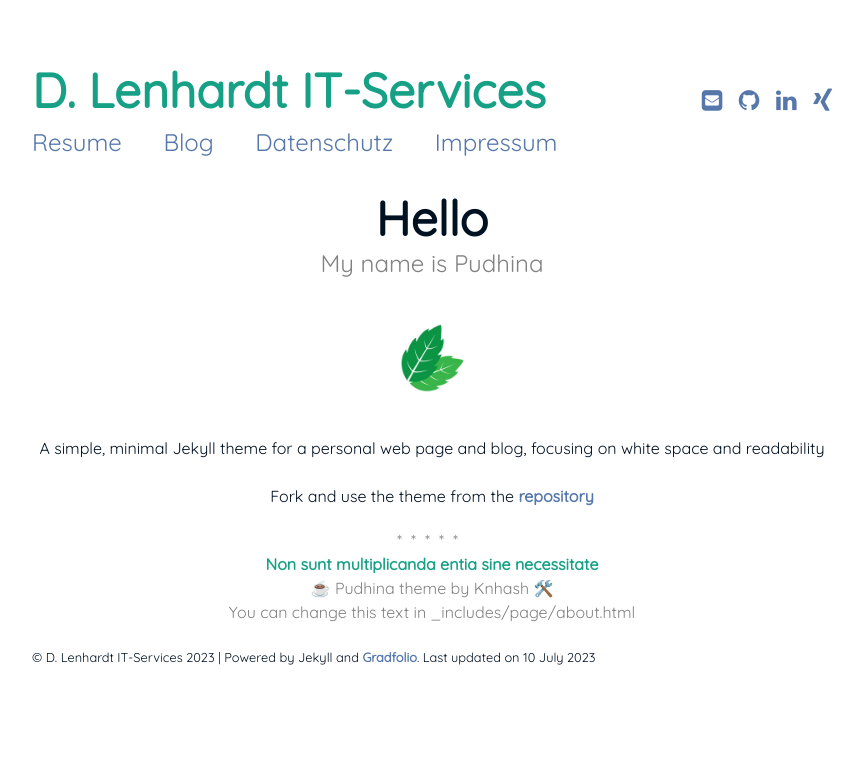
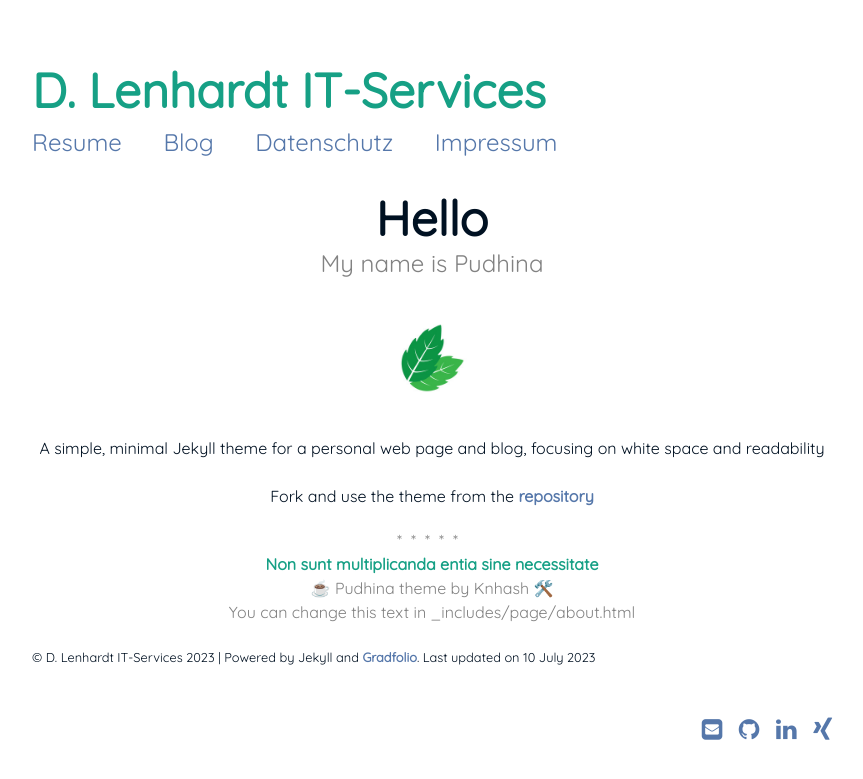
Before and after one commit to lenhardt-its/lenhardt-its.github.io, a Jekyll site: the page built from index.md, in a window 1280 px wide. Shown: the top 779 px of the page, without its empty margins (208-1071 px from the left). Built offline with Jekyll 4.4.1, drawn with Linux system fonts in a browser that asks for light colours.

Commit message:
improvements

```diff
--- a/_layouts/default.html
+++ b/_layouts/default.html
@@ -33,6 +33,17 @@
             <li class="menu__entry"><a href="{{ '/imprint' | prepend: site.baseurl }}">Impressum</a></li>
           </ul>
         </div>
+      </header>
+      {{ content }}
+      <footer>
+        <p class="copy">
+          <small> &copy; {{site.title}} {{ site.time | date: '%Y' }}
+            | Powered by Jekyll and
+            <a target="_blank" href="https://github.com/jitinnair1/gradfolio/">Gradfolio</a>.
+            Last updated on {{ site.time | date_to_long_string }}
+          </small>
+        </p>
+        <div class="rounded-social-buttons">
           <ul class="social-links">
             {% if site.author.email %}
             <a href="mailto:{{ site.author.email }}" class="social-links__entry" target="_blank">
@@ -55,47 +66,6 @@
             </a>
             {% endif %}
           </ul>
-      </header>
-      {{ content }}
-      <footer>
-        <p class="copy">
-          <small> &copy; {{site.title}} {{ site.time | date: '%Y' }}
-            | Powered by Jekyll and
-            <a target="_blank" href="https://github.com/jitinnair1/gradfolio/">Gradfolio</a>.
-            Last updated on {{ site.time | date_to_long_string }}
-          </small>
-        </p>
-        <div class="rounded-social-buttons">
-          {%- if site.email -%}
-          <a title="{{ _locale_string_email }}" class="social-button email" itemprop="email"
-            href="mailto:{{ site.email | encode_email }}" target="_blank">
-            <i class="far fa-envelope"></i>
-          </a>
-          {%- endif -%}
-          {%- if site.linkedin -%}
-          <a title="{{ _locale_string_follow | replace: '[NAME]', 'LinkedIn' }}" class="social-button linkedin"
-            href="https://www.linkedin.com/in/{{ site.linkedin }}" itemprop="sameAs" target="_blank">
-            <i class="fab fa-linkedin"></i>
-          </a>
-          {%- endif -%}
-          {%- if site.github -%}
-          <a title="{{ _locale_string_follow | replace: '[NAME]', 'GitHub' }}" class="social-button github"
-            href="https://www.github.com/{{ site.github }}" itemprop="sameAs" target="_blank">
-            <i class="fab fa-github"></i>
-          </a>
-          {%- endif -%}
-          {%- if site.twitter -%}
-          <a title="{{ _locale_string_follow | replace: '[NAME]', 'Twitter' }}" class="social-button twitter"
-            href="https://www.twitter.com/{{ site.twitter }}" itemprop="sameAs" target="_blank">
-            <i class="fab fa-twitter"></i>
-          </a>
-          {%- endif -%}
-          {%- if site.xing -%}
-          <a title="{{ _locale_string_follow | replace: '[NAME]', 'Xing' }}" class="social-button xing"
-            href="https://www.xing.com/profile/{{ site.author.xing }}/cv" itemprop="sameAs" target="_blank">
-            <i class="fab fa-xing"></i>
-          </a>
-          {%- endif -%}
         </div>
       </footer>
     </div>
```
Lines whose indentation alone changed are shown as unchanged.
